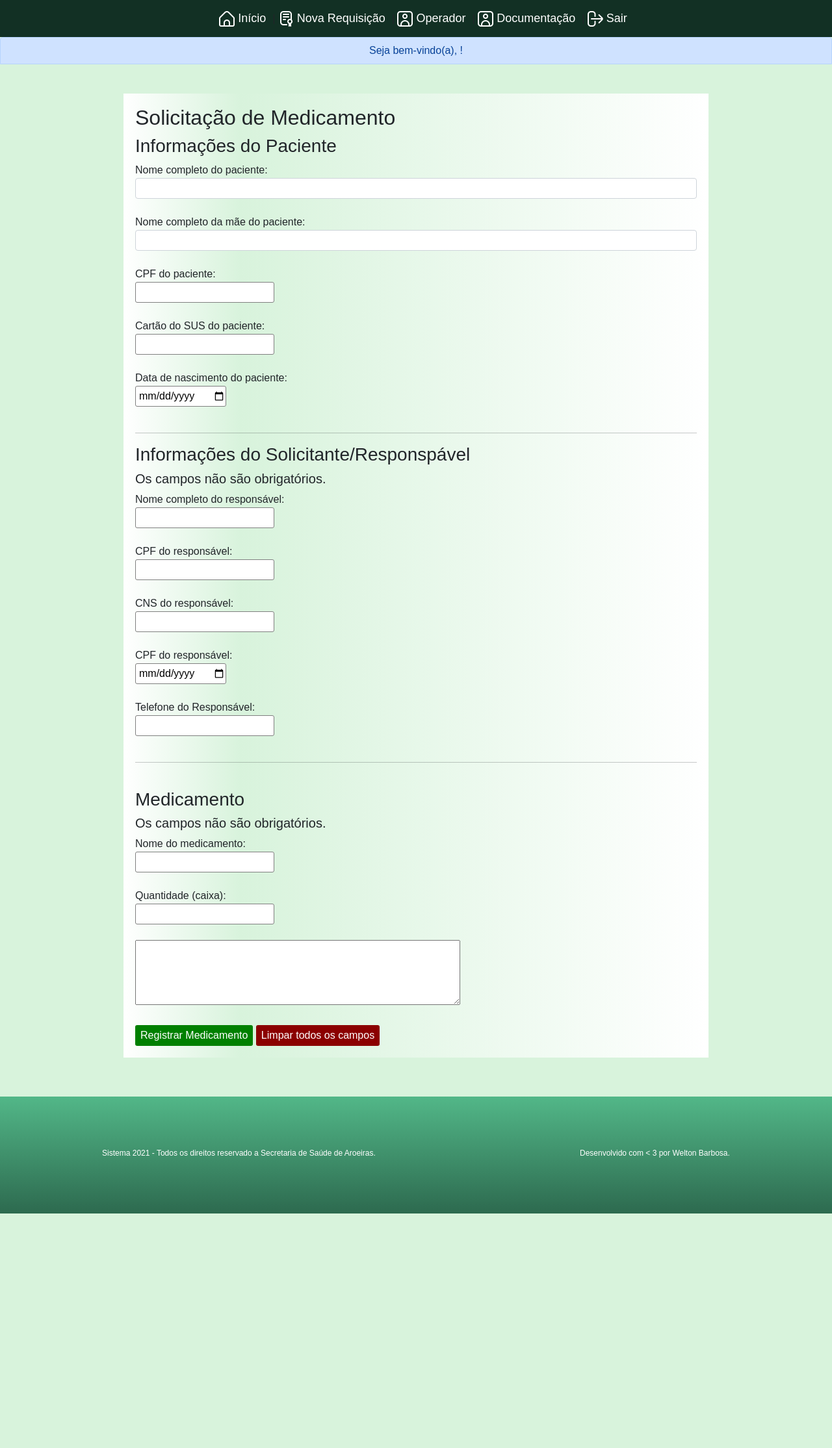
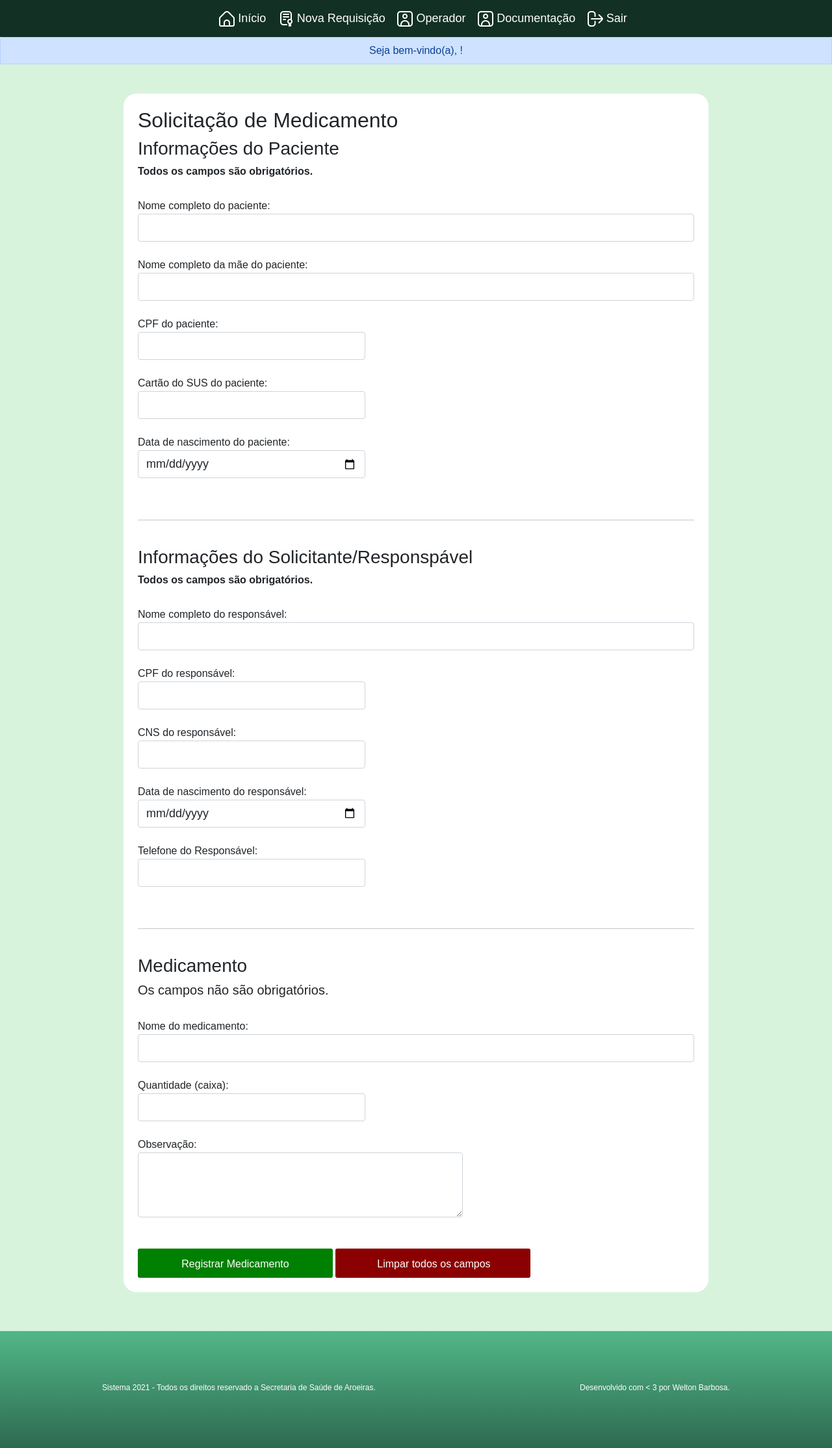
Before and after one commit to weltonbarbosa/medicamentos, a PHP site: page /requisicao.php in a window 1280 px wide. Shown: the part 170-2399 px from the top of the page at 65% size. Before the commit the page ends 2038 px from the top, so only its background shows below. Run offline with PHP 8.4, Linux system fonts and the light colour scheme; the visitor is signed in with stand-in values (Sample User, id 1); data that the repository does not hold is empty.

Commit message:
Atualzação no layout da solicitação da requisicao

```diff
--- a/painel.php
+++ b/painel.php
@@ -27,7 +27,7 @@
 
 <!-------------------------------------------->
 <table class="table table-success table-striped" id="tabela-principal">
-    <h4>Requisições</h4>
+    <h4>Todas as Requisições</h4>
   <thead class="table-dark">
     <tr>
       <th scope="col">Cód.</th>
--- a/requisicao.php
+++ b/requisicao.php
@@ -24,7 +24,7 @@
 
 <!--Alert Requsição cadastrada com sucesso-->
 <?php
-    if(!empty($_SESSION['requisicao-registrada'])):
+    if(isset($_SESSION['requisicao-registrada'])):
 ?>
 
 <div class="alert alert-success alert-dismissible fade show" role="alert">
@@ -41,7 +41,7 @@
 
 <!--Alert Requsição cadastrada com sucesso-->
 <?php
-    if(!empty($_SESSION['requisicao-nao-registrada'])):
+    if(isset($_SESSION['requisicao-nao-registrada'])):
 ?>
 
 <div class="alert alert-danger alert-dismissible fade show" role="alert">
@@ -102,6 +102,8 @@
 
     <!--Informações do paciente-->
     <h3>Informações do Paciente</h3>
+    <h6><b>Todos os campos são obrigatórios.</b></h6>
+    <br>
     <label>Nome completo do paciente:</label><br>
     <input type="text" name="nomeDoPaciente"   class="form-control" required><br>
 
@@ -109,36 +111,37 @@
     <input type="text" name="maeDoPaciente"  class="form-control" required><br>
 
     <label>CPF do paciente:</label><br>
-    <input type="text" name="cpfDoPaciente" maxlength="14" onkeyup="mascara_cpf()" id="cpf1" required><br><br>
+    <input type="text" name="cpfDoPaciente" class="form-control" maxlength="14" onkeyup="mascara_cpf()" id="cpf1" required><br>
 
     <label>Cartão do SUS do paciente:</label><br>
-    <input type="text" name="cnsDoPaciente" maxlength="18" onkeyup="mascara_cns()" id="cns1" required><br><br>
+    <input type="text" name="cnsDoPaciente" maxlength="18" onkeyup="mascara_cns()" id="cns1" class="form-control"  required><br>
 
     <label>Data de nascimento do paciente:</label><br>
-    <input type="date" name="nascimentoDoPaciente" required><br><br>
+    <input type="date" name="nascimentoDoPaciente" class="form-control" id="data-nasc" required><br>
 
+    <br>
     <hr>
+    <br>
 
 
      <!--Informações do Responsável/Solicitante-->
      <h3>Informações do Solicitante/Responspável</h3>
-     <h5>Os campos não são obrigatórios.</h5>
-
+     <h6><b>Todos os campos são obrigatórios.</b></h6>
+    <br>
     <label>Nome completo do responsável:</label><br>
-    <input type="text" name="nomeDoResponsavel" required><br><br>
+    <input type="text" name="nomeDoResponsavel" class="form-control"  required><br>
 
     <label>CPF do responsável:</label><br>
-    <input type="text" name="cpfDoResponsavel" maxlength="14" onkeyup="mascara_cpf2()" id="cpf2" required><br><br>
+    <input type="text" name="cpfDoResponsavel" class="form-control"  maxlength="14" onkeyup="mascara_cpf2()" id="cpf2" required><br>
 
     <label>CNS do responsável:</label><br>
-    <input type="text" name="cnsDoResponsavel" required><br><br>
+    <input type="text" name="cnsDoResponsavel" class="form-control" id="cns2" required><br>
 
-    <label>CPF do responsável:</label><br>
-    <input type="date" name="nascimentoDoResponsavel" required><br><br>
+    <label>Data de nascimento do responsável:</label><br>
+    <input type="date" name="nascimentoDoResponsavel" class="form-control" id="data-nasc"  required><br>
 
     <label>Telefone do Responsável:</label><br>
-    <input type="text" name="telefoneDoResponsavel" required><br>
-
+    <input type="text" name="telefoneDoResponsavel" class="form-control" id="data-nasc"  required><br>
 
 
     <br>
@@ -148,16 +151,18 @@
     <!--Informações do Medicamento-->
     <h3>Medicamento</h3>
      <h5>Os campos não são obrigatórios.</h5>
+     <br>
 
     <label>Nome do medicamento:</label><br>
-    <input type="text" name="nomeDoMedicamento"><br><br>
+    <input type="text" name="nomeDoMedicamento" class="form-control" ><br>
 
     <label>Quantidade (caixa):</label><br>
-    <input type="int" name="quantidadeMedicamento"><br><br>
+    <input type="int" name="quantidadeMedicamento" class="form-control" id="quant"><br>
 
 
     <!--Observação-->
-    <textarea id="observacao-solicitacao" name="observacao"></textarea><br><br>
+    <label>Observação:</label><br>
+    <textarea id="observacao-solicitacao" name="observacao" class="form-control"></textarea><br><br>
 
 
     <!--Botões Registrar e Reset-->
@@ -188,13 +193,24 @@
 <!--Estilos da página em questão-->
 <style>
 
+   #cpf1, #data-nasc, #cpf2, #cns1, #cns2, #quant{
+       width: 350px;
+   }
+
+   .form-control{
+        height: 43px;
+        font-size: 18px;
+        width: 100%;
+    }
     body{
         background-color: #d8f3dc;
     }
 
     #formulario-solicitacao-requisicao{
-        padding: 18px;
-        background-image: linear-gradient(to left, white, #d8f3dc 80%, white)
+        padding: 22px;
+        border-radius: 20px;
+        background-color: white;
+        /*background-image: linear-gradient(to left, white, #d8f3dc 80%, white)*/
     }
 
     input{
@@ -203,6 +219,7 @@
         padding-left: 5px;
         height: 32px;
         border-radius: 3px;
+
 
     }
 
@@ -215,6 +232,18 @@
     }
 
 
+
+
+    #registrar-requisicao, #botao-reset{
+        width: 300px;
+        height: 45px;
+        margin: 0 auto 0 auto;
+        padding-top: 12px;
+        padding-bottom: 12px;
+    }
+
+
+
     #registrar-requisicao{
         background-color: green;
         text-align: center;
@@ -223,6 +252,7 @@
         color: white;
         border: 0px solid;
     }
+
 
         #registrar-requisicao:hover{
             background-color: ForestGreen;
@@ -249,7 +279,7 @@
     #botao-reset{
         background-color: DarkRed;
         color: white;
-        padding-left: 8px;
+        padding-left: 10px;
         padding-right: 8px;
         border: 0px solid;
     }
```
